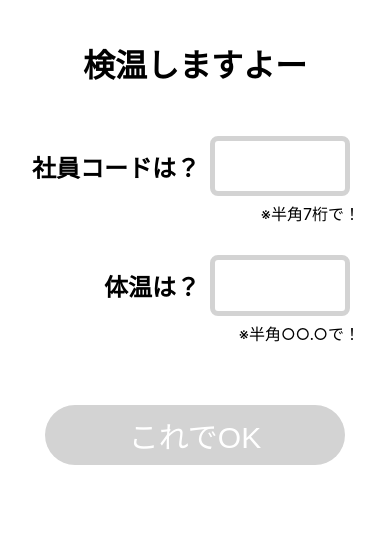
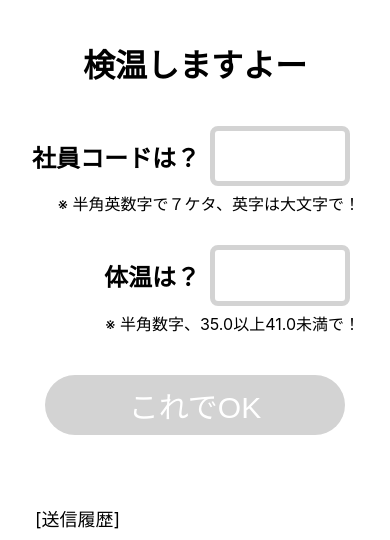
Before and after one commit to kazuyamano/ken-on-kun-old, a Flask app: page / in a window 390 px wide. Shown: the top 540 px of the page. Run offline with Flask 2, Linux system fonts and the light colour scheme; data that the repository does not hold is empty.

Commit message:
アラート文を動的に ・入力欄が正しく入ったら、アラート非表示

```diff
--- a/main/static/style.css
+++ b/main/static/style.css
@@ -8,29 +8,36 @@ body {
   margin: 40px auto;
   text-align: center;
 }
-.qa {
-  width: 960px;
+.container {
+  width: 640px;
   margin: 0px auto;
   display: flex;
 }
-.jcode, .temp {
+.jcode-area, .temp-area {
   font-size: 18px;
   margin: 0px auto;
-  display: flex; /* FlexBox適用 */
+  flex-direction: column;
+}
+.qa-box {
+  width: 100%;
+  display: flex;
   align-items: center;  /* FlexBoxでブロック要素を上下中央に */
 }
-.a-set {
-  display: flex;
-  align-items: center;  /* FlexBoxでブロック要素を上下中央に */
+.alert-box {
+  width: 100%;
+  margin-bottom: 30px;
+}
+.alert-box p {
+  margin-top: 5px;
+  margin-bottom: 10px;
+  text-align: right;
+  font-size: 16px;
 }
 .q {
   width: 180px;
 }
 .a {
   width: 150px;
-}
-.alert {
-  width: 135px;
 }
 .q p {
   text-align: right;
@@ -54,12 +61,6 @@ body {
   /* ↑↑モバイル版Safariで発生するのshadowを消去する目的 */
   outline-style: none;
 }
-.alert p {
-  margin-top: 0px;
-  margin-bottom: 0px;
-  margin-left: 10px;
-  font-size: 16px;
-}
 .submit {
   margin: 0px auto;
   text-align: center;
@@ -67,7 +68,7 @@ body {
 .submit button {
   align-content: center;
   width: 300px;
-  margin-top: 40px;
+  margin-top: 10px;
   margin-bottom: 50px;
   padding: 0 20px;
   font-size: 30px;
@@ -121,17 +122,13 @@ body {
   padding: 0em 0.3em; /* 1emは文字の高さ1つ分。２つ指定の場合は上下値 左右値 */
 }
 
-@media only screen and (max-width: 960px) {
-  .qa {
+@media only screen and (max-width: 800px) {
+  .container {
     width: 100%;
     flex-direction: column;
   }
-  .jcode, .temp {
-    font-size: 18px;
-    margin-top: 10px;
-    margin-bottom: 10px;
+  .jcode-area, .temp-area {
     flex-wrap: wrap;
-    align-items: center;  /* FlexBoxでブロック要素を上下中央に */
   }
 }
 @media only screen and (max-width: 480px) {
@@ -139,16 +136,16 @@ body {
     margin: auto 0px;
     padding: 0px;
   }
-  .jcode, .temp {
+  .jcode-area, .temp-area {
     flex-direction: column;
   }
-  .a-set, .alert {
+  .qa-box, .alert-box {
     flex-wrap: wrap;
   }
-  .alert {
+  .alert-box {
     width: 100%;
   }
-  .alert p {
+  .alert-box p {
     margin-top: 5px;
     margin-bottom: 10px;
     text-align: right;
@@ -156,13 +153,13 @@ body {
 }
 
 @media only screen and (max-width: 350px) {
-  .a-set {
+  .qa-box {
     flex-direction: column;
   }
   .q, .a {
     flex-wrap: wrap;
   }
-  .q p, .alert p {
+  .q p, .alert-box p {
     text-align: center;
     margin-bottom: 5px;
   }
--- a/main/templates/entries.html
+++ b/main/templates/entries.html
@@ -12,9 +12,9 @@
     </div>
 
     <form action="{{ url_for('add_entry') }}" method=post>
-      <div class="qa">
-        <div class="jcode" >
-          <div class="a-set">
+      <div class="container">
+        <div class="jcode-area" >
+          <div class="qa-box">
             <div class="q">
               <p>社員コードは？</p>
             </div>
@@ -22,12 +22,12 @@
               <input type="text" name="jcode" id="input1" maxlength="7">
             </div>
           </div>
-          <div class="alert">
-            <p> ※半角7桁で！</p>
+          <div class="alert-box">
+            <p id="alert1"> ※ 半角英数字で７ケタ、英字は大文字で！</p>
           </div>
         </div>
-        <div class="temp" >
-          <div class="a-set">
+        <div class="temp-area">
+          <div class="qa-box">
             <div class="q">
               <p>体温は？</p>
             </div>
@@ -35,8 +35,8 @@
               <input type="text" name="temp" id="input2" maxlength="4">
             </div>
           </div>
-          <div class="alert">
-            <p> ※半角○○.○で！</p>
+          <div class="alert-box">
+            <p id="alert2"> ※ 半角数字、35.0以上41.0未満で！</p>
           </div>
         </div>
       </div>
@@ -80,8 +80,10 @@
       input1.addEventListener("keyup", function(){    // id=”input1"内で、"keyup"(キーを押して離した時）発火で、function(){内容}を作動
         if (/([A-Z]|\d){7}/.test(this.value)) {  //正規表現：([A-Z]|\d){7}
           this.style.borderColor = "#66AB8D";
+          document.getElementById("alert1").textContent = "";
         } else{
           this.style.borderColor = "#d3d3d3";
+          document.getElementById("alert1").textContent = "※ 半角英数字で７ケタ、英字は大文字で！";
         }
       },false);
     /*3.input2に”35.0〜40.9までの数"が入ったら、罫線をグレーからグリーンに */
@@ -90,8 +92,10 @@
         const temperature = Number(input2.value);
         if (temperature>=35 && temperature<41) {
           this.style.borderColor = "#66AB8D";
+          document.getElementById("alert2").textContent = "";
         } else{
           this.style.borderColor = "#d3d3d3";
+          document.getElementById("alert2").textContent = "※ 半角数字、35.0以上41.0未満で！";
         }
       },false);
     /*4. 2と3が整ったらOKボタンを変更[非活性=>活性]、[グレー=>グリーン]、[マウスオーバー時矢印=>ポインタ] */
```
